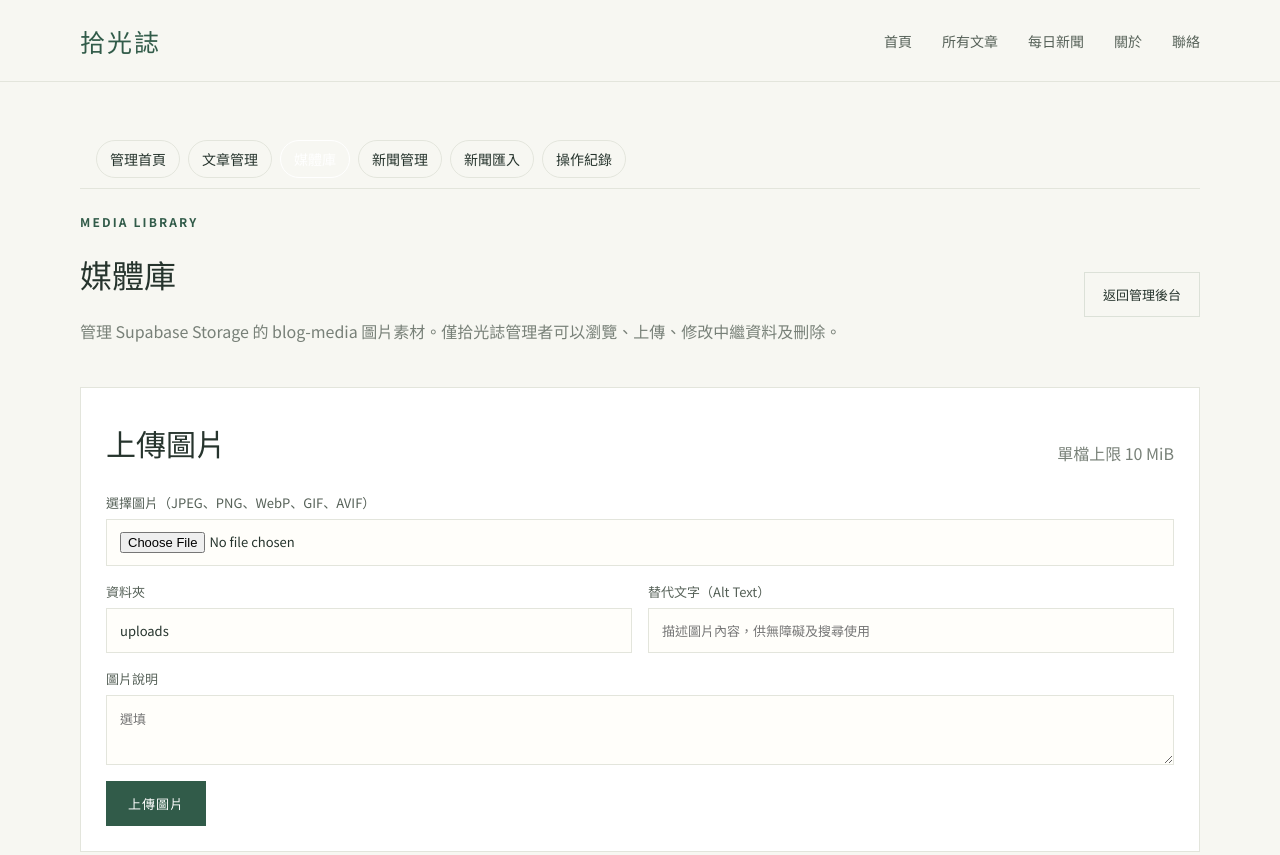
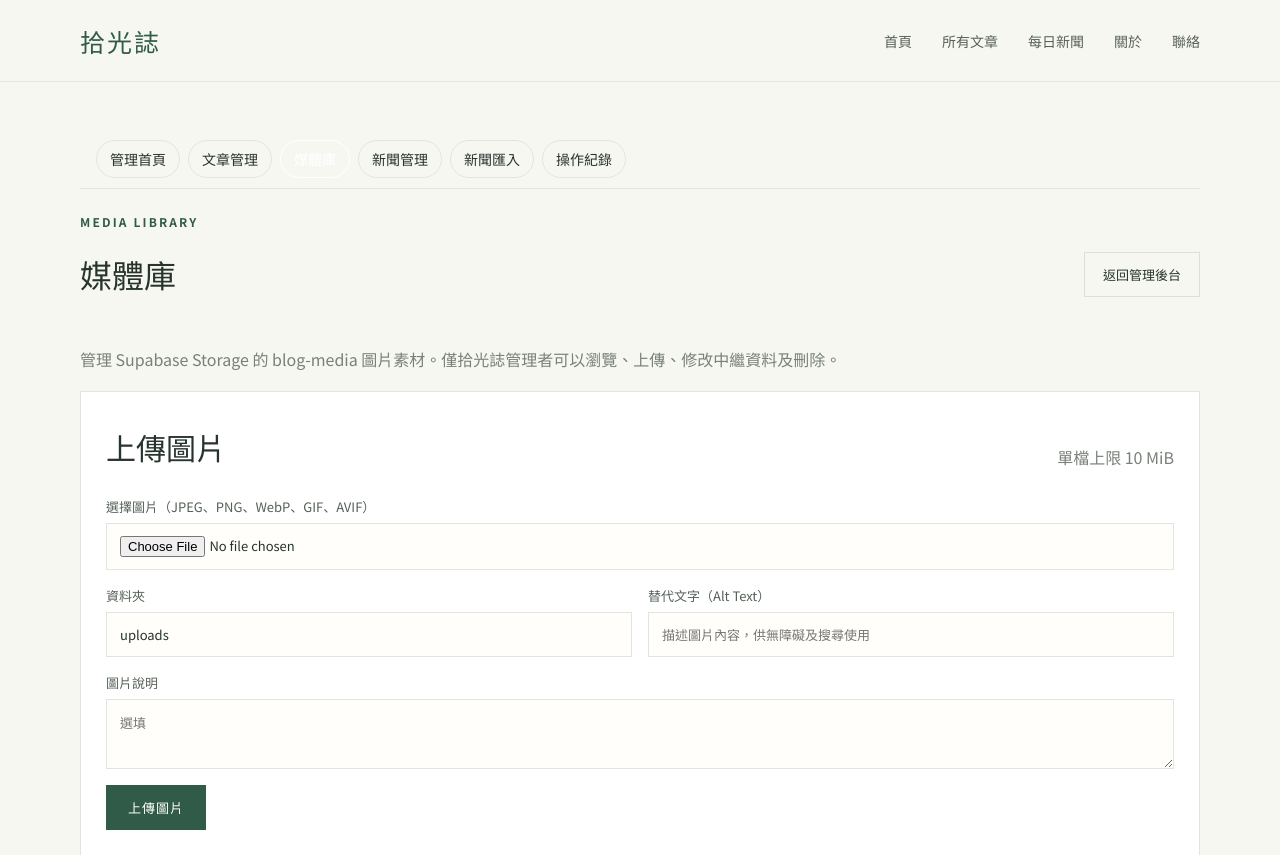
Before and after one commit to cismgpyrbo/Repository, an Astro site: page /Repository/admin/media in a window 1280 px wide. Shown: the top 855 px of the page. Built offline with nearby package versions, Linux system fonts and the light colour scheme; Astro itself is replaced by a stand-in of ours; a script that the page names is missing.

Commit message:
Align admin page title and return action row

```diff
--- a/src/pages/admin/media.astro
+++ b/src/pages/admin/media.astro
@@ -7,9 +7,10 @@ import AdminNav from '../../components/AdminNav.astro';
     <AdminNav />
     <div class="eyebrow">MEDIA LIBRARY</div>
     <div class="section-heading admin-page-heading" style="display:flex;align-items:center;justify-content:space-between;gap:16px;flex-wrap:wrap">
-      <div><h1 class="serif">媒體庫</h1><p class="muted">管理 Supabase Storage 的 blog-media 圖片素材。僅拾光誌管理者可以瀏覽、上傳、修改中繼資料及刪除。</p></div>
+      <h1 class="serif">媒體庫</h1>
       <a class="category-chip" href="/admin/">返回管理後台</a>
     </div>
+    <p class="muted">管理 Supabase Storage 的 blog-media 圖片素材。僅拾光誌管理者可以瀏覽、上傳、修改中繼資料及刪除。</p>
 
     <section class="admin-panel">
       <div class="section-heading"><h2 class="serif">上傳圖片</h2><span class="muted">單檔上限 10 MiB</span></div>
```
